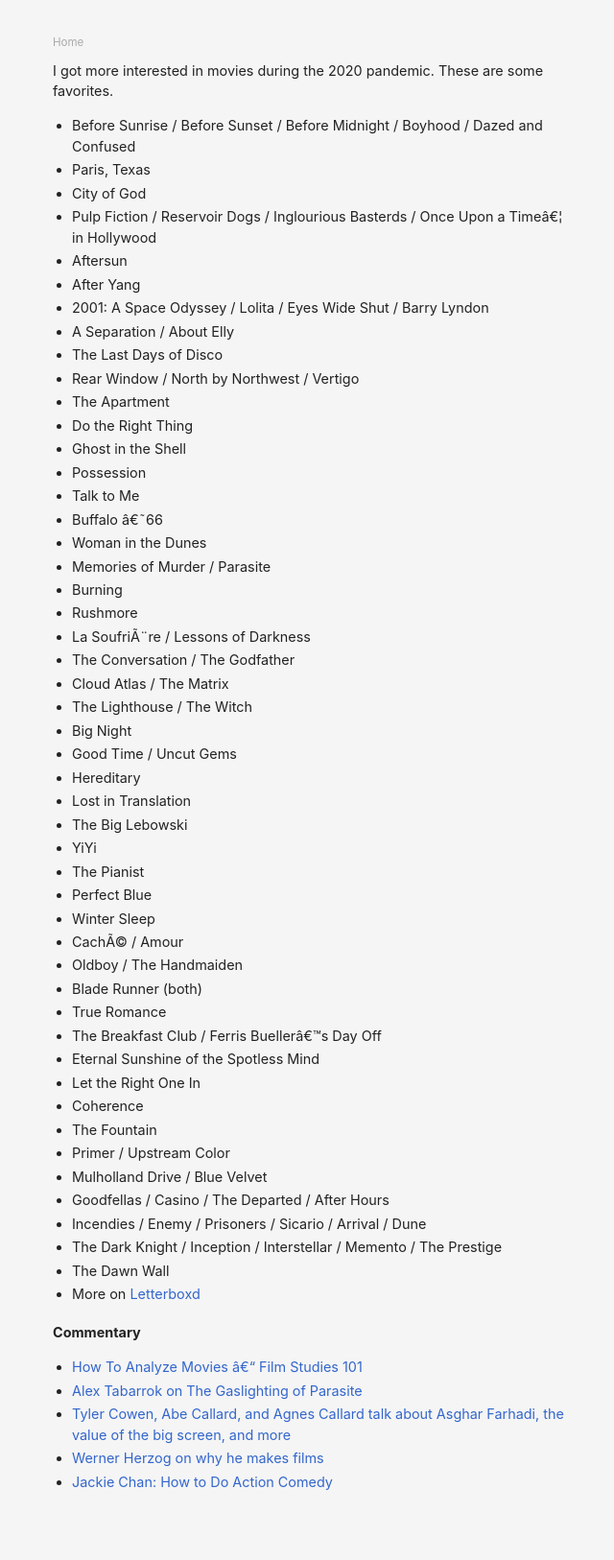
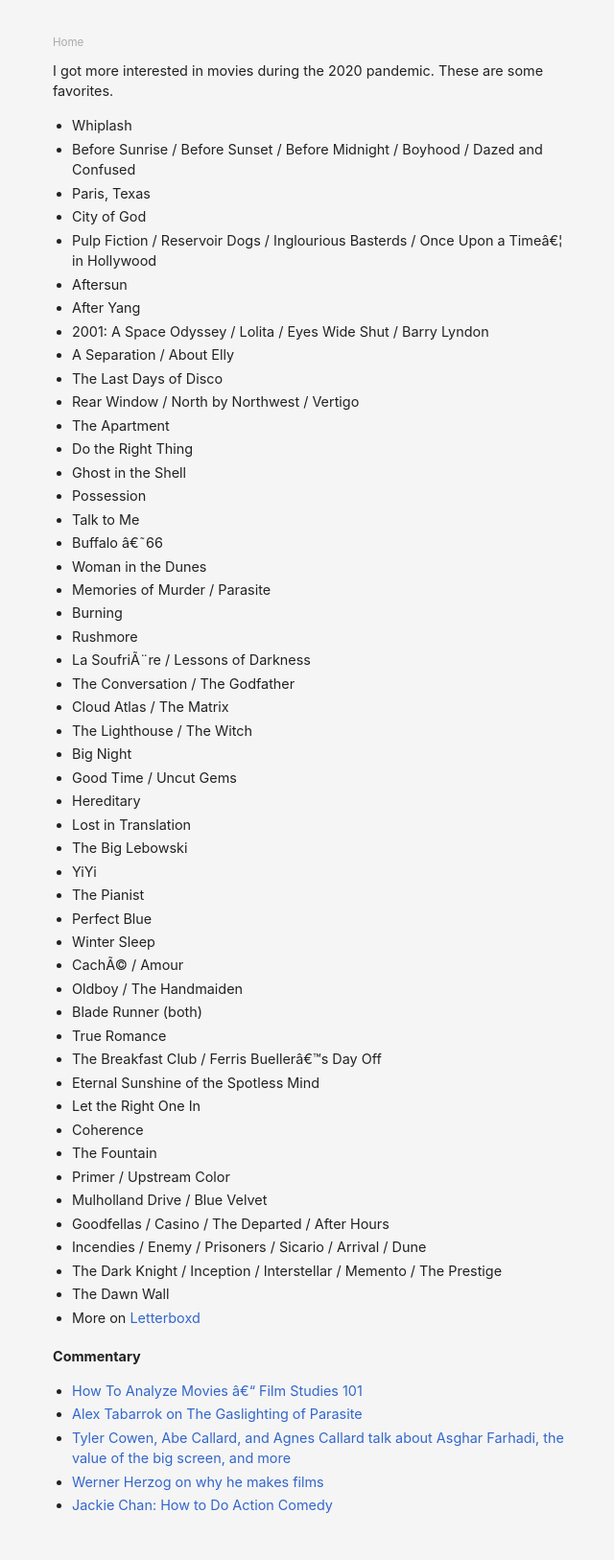
Before and after one commit to danschlz/danschulz.github.io, a Jekyll site: the page built from movies.md, in a window 1280 px wide. Shown: the whole page at 96% size, without its empty margins (305-945 px from the left). Built offline with Jekyll 4.4.1, drawn with Linux system fonts in a browser that asks for light colours; before the commit the page ends 1602 px from its top, so only the background shows below that.

Commit message:
Update movies.md

```diff
--- a/movies.md
+++ b/movies.md
@@ -6,6 +6,7 @@ permalink: /movies/
 
 I got more interested in movies during the 2020 pandemic. These are some favorites.
 
+* Whiplash
 * Before Sunrise / Before Sunset / Before Midnight / Boyhood / Dazed and Confused
 * Paris, Texas
 * City of God
```
